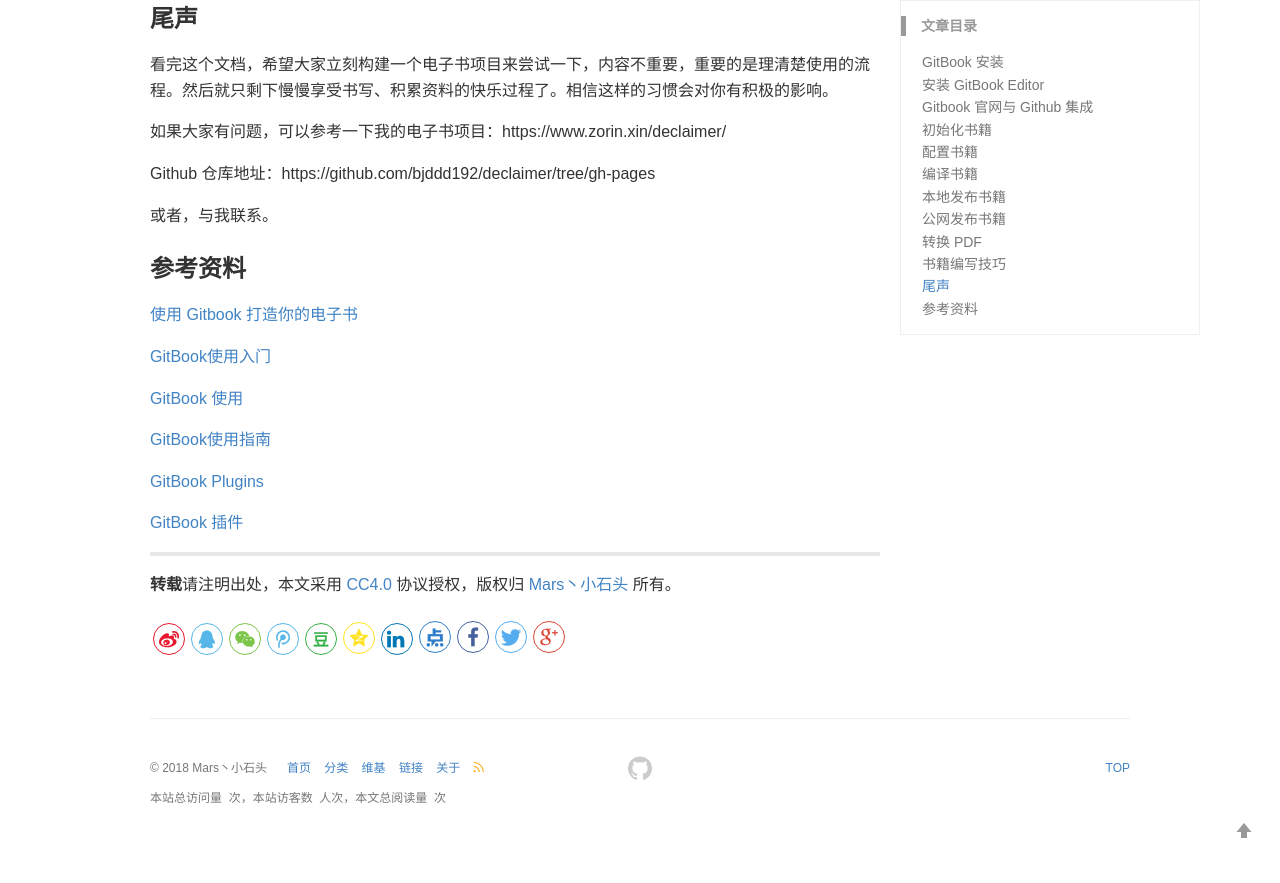
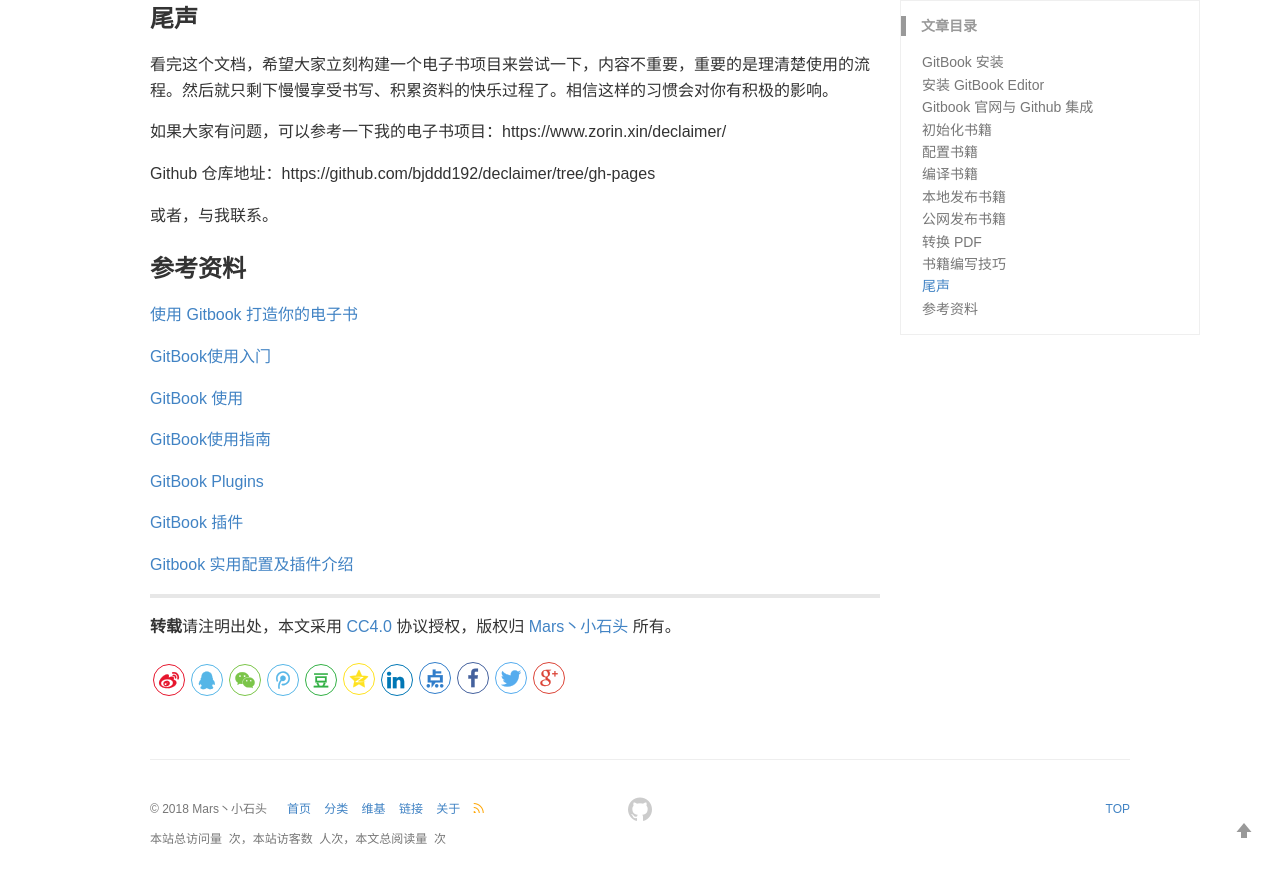
Before and after one commit to bjddd192/bjddd192.github.io, a Jekyll site: the page built from _posts/2018-08-29-mac-gitbook安装和使用.md, in a window 1280 px wide and 900 px high, scrolled down 4086 px. Shown: the top 883 px of the window. Built offline with Jekyll 4.4.1, drawn with Linux system fonts in a browser that asks for light colours; comment, search, counter and statistics services are not loaded; before the commit the page ends 4945 px from its top, so only the background shows below that.

Commit message:
优化博客结构

```diff
--- a/_posts/2018-08-29-mac-gitbook安装和使用.md
+++ b/_posts/2018-08-29-mac-gitbook安装和使用.md
@@ -189,6 +189,8 @@
 
 [GitBook 插件](http://gitbook.zhangjikai.com/plugins.html)
 
+[Gitbook 实用配置及插件介绍](https://www.cnblogs.com/zhangjk1993/p/5066771.html)
+
 ---
 
 **转载**请注明出处，本文采用 [CC4.0](http://creativecommons.org/licenses/by-nc-nd/4.0/) 协议授权，版权归 [Mars丶小石头](https://www.zorin.xin) 所有。
```
Also changed, not shown: README.md, images/微信收钱码.jpeg (added), images/支付宝收钱码.jpeg (added).
